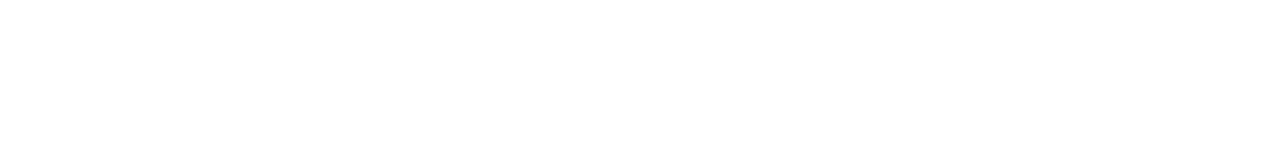
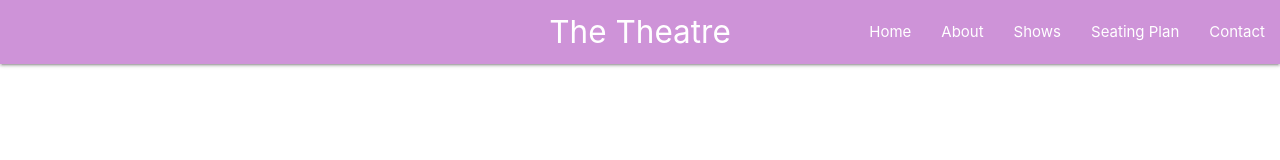
Before and after one commit to neillj14/COM321-Assignment, a plain HTML site: page index.html in a window 1280 px wide. Drawn offline with nearby package versions, Linux system fonts and the light colour scheme.

Commit message:
Started on the navbar for index.html
Imported materialise head files and used its properties to create a navbar

```diff
--- a/index.html
+++ b/index.html
@@ -3,11 +3,30 @@
 
 <head>
     <link rel="stylesheet" type="text/css" href="assets/stylesheets/main.css">
+    <link href="https://fonts.googleapis.com/icon?family=Material+Icons" rel="stylesheet">
+    <link type="text/css" rel="stylesheet" href="assets/css/materialize.min.css" media="screen,projection" />
     <title>Home - The Theatre</title>
 </head>
 
 <body>
+    <!--Top navbar-->
+    <nav>
+        <div class="nav-wrapper purple lighten-3">
+            <a href="#" class="center brand-logo">The Theatre</a>
+            <ul id="nav-mobile" class=" right hide-on-med-and-down">
+                <li><a href="#">Home</a></li>
+                <li><a href="about.html">About</a></li>
+                <li><a href="shows.html">Shows</a></li>
+                <li><a href="seating-plan.html">Seating Plan</a></li>
+                <li><a href="contact.html">Contact</a></li>
+            </ul>
+        </div>
+    </nav>
 
+    <!--Content-->
+
+    <!--Load javascript here for efficiency-->
+    <script type="text/javascript" src="js/materialize.min.js"></script>
 </body>
 
 </html>
```
